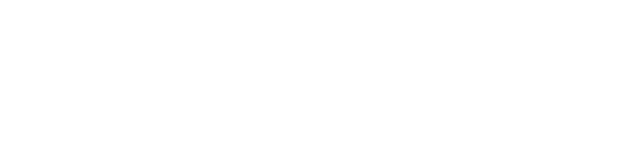
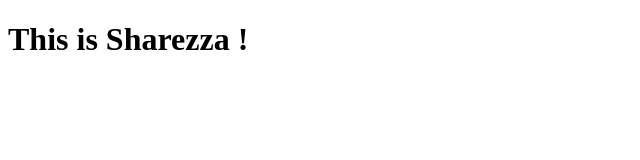
Before and after one commit to E-Pasquier/Sharezza, a plain HTML site: page Index.html in a window 1280 px wide. Shown: the whole page, without its empty margins (0-640 px from the left). Drawn offline with Linux system fonts and the light colour scheme.

Commit message:
Added h1 Sharezza

```diff
--- a/Index.html
+++ b/Index.html
@@ -5,6 +5,6 @@
     <title>Sharezza</title>
   </head>
   <body>
-
+   <h1>This is Sharezza !</h1>
   </body>
 </html>
```
